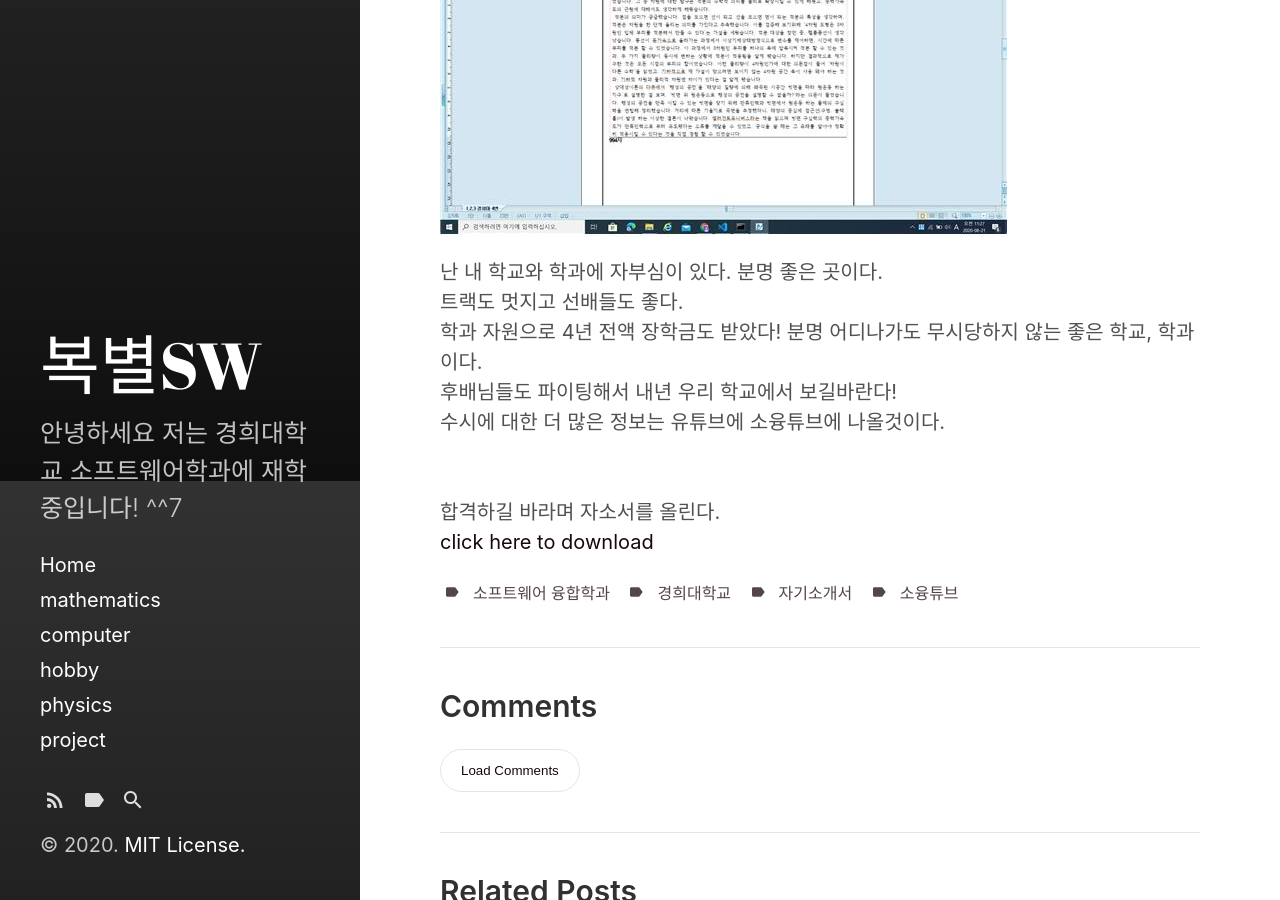
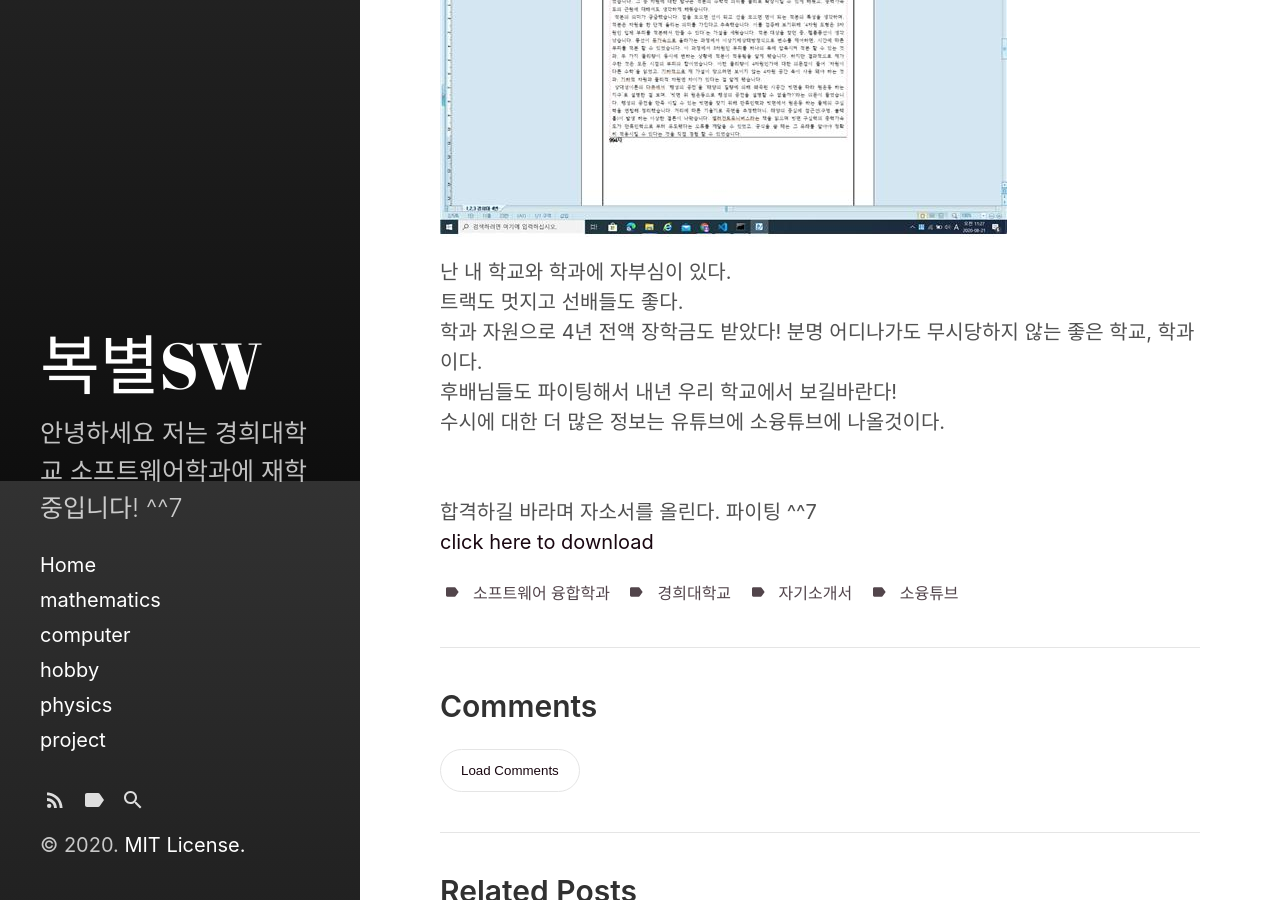
Before and after one commit to luckydipper/luckydipper.github.io, a Jekyll site: the page built from _posts/2020-08-21-jasoseo.md, in a window 1280 px wide and 900 px high, scrolled down 419 px. Built offline with Jekyll 4.4.1, drawn with Linux system fonts in a browser that asks for light colours.

Commit message:
fix some content

```diff
--- a/_posts/2020-08-21-jasoseo.md
+++ b/_posts/2020-08-21-jasoseo.md
@@ -16,10 +16,10 @@ comments: true
 건국대 중앙대 경희대 모두 이 자소서와 비슷하게 냈다.<br>
 <br>
 <img src = "/assets/img/hobby/jasoseo.jpg">
-난 내 학교와 학과에 자부심이 있다. 분명 좋은 곳이다.<br>
+난 내 학교와 학과에 자부심이 있다.<br>
 트랙도 멋지고 선배들도 좋다.<br>
 학과 자원으로 4년 전액 장학금도 받았다! 분명 어디나가도 무시당하지 않는 좋은 학교, 학과이다.<br> 후배님들도 파이팅해서 내년 우리 학교에서 보길바란다!<br>
 수시에 대한 더 많은 정보는 유튜브에 소융튜브에 나올것이다.<br>
 <br><br>
-합격하길 바라며 자소서를 올린다.<br>
+합격하길 바라며 자소서를 올린다. 파이팅 ^^7 <br>
 <a href ="/assets/file/jasoseo.hwp">click here to download</a>
```
